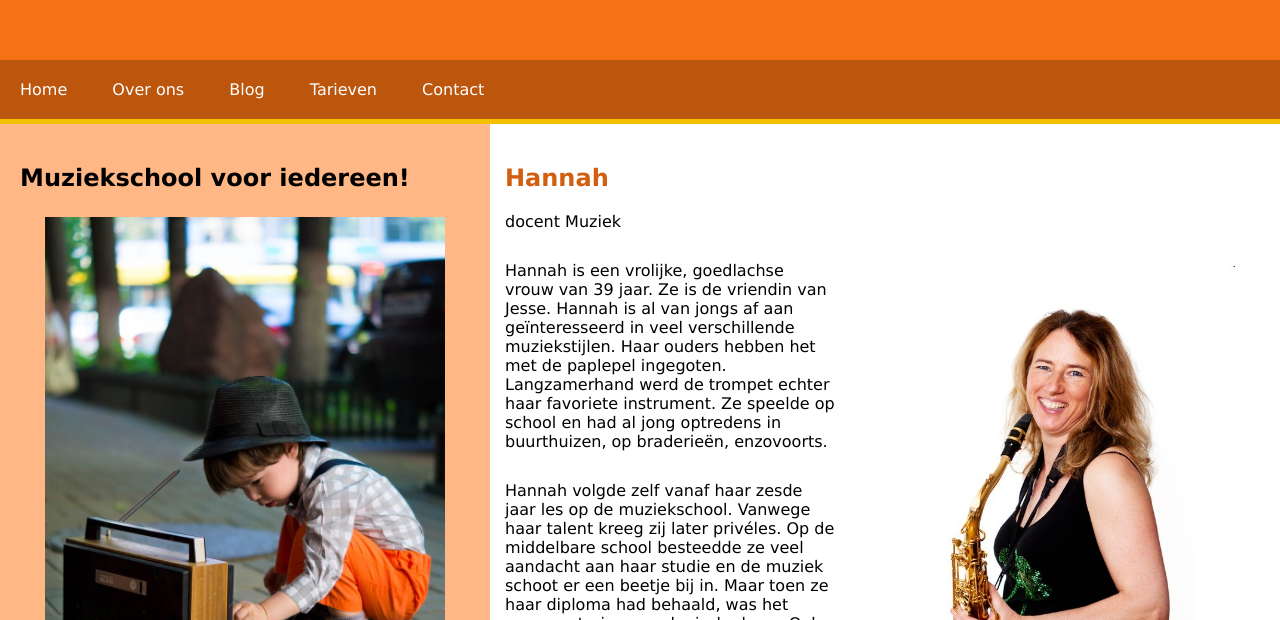
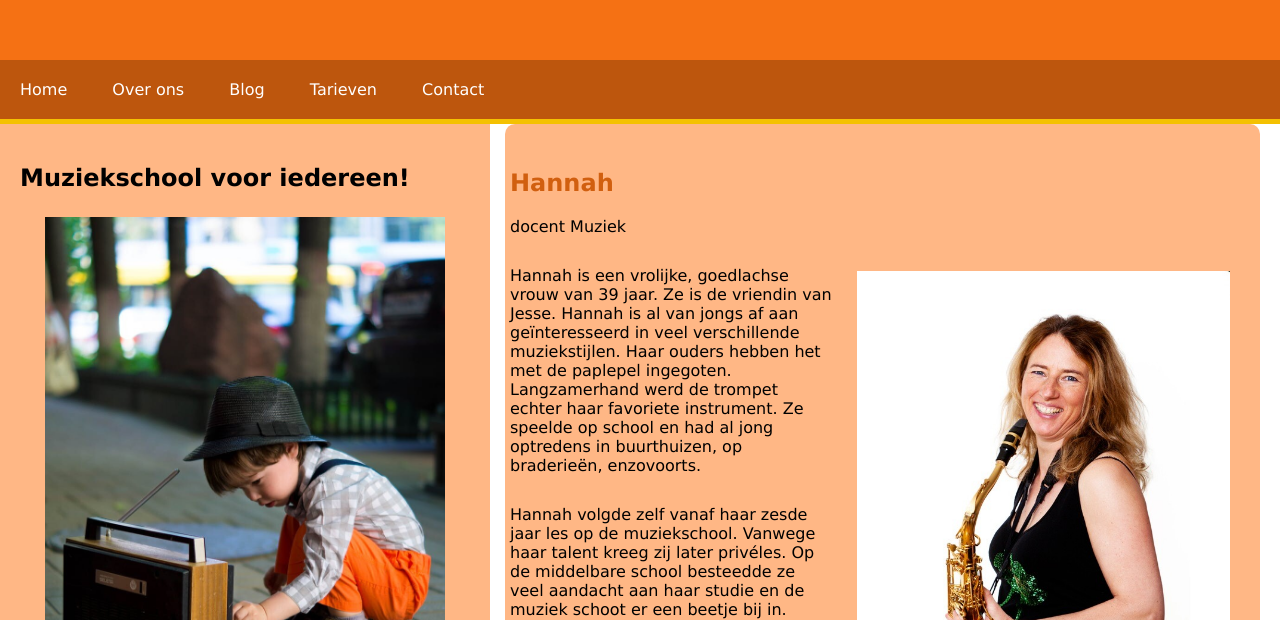
Before and after one commit to RichardVanAlphen/examen3, a plain HTML site: page html/overOns.html in a window 1280 px wide. In both pictures the pointer is over the element 882 px from the left and 716 px from the top of the page. Shown: the part 180-800 px from the top of the page. Drawn offline with Linux system fonts and the light colour scheme.

Commit message:
Update main.css
article.preview > article

```diff
--- a/css/main.css
+++ b/css/main.css
@@ -106,13 +106,13 @@ h1 {
     height: 500px;
 }
 /*blog*/
-article.preview {
+article {
     border-radius: 10px;
     background-color: rgb(255 222 199);
     padding: 5px;
     margin-bottom: 10px;
 }
-article.preview:hover {
+article:hover {
     border-radius: 10px;
     background-color: #ffb785;
     padding: 5px;
@@ -185,7 +185,6 @@ select {
     border-style: none;
 }
 
-
 /*Mobile*/
 @media only screen and (max-width: 768px) {
     li.nav{
```
